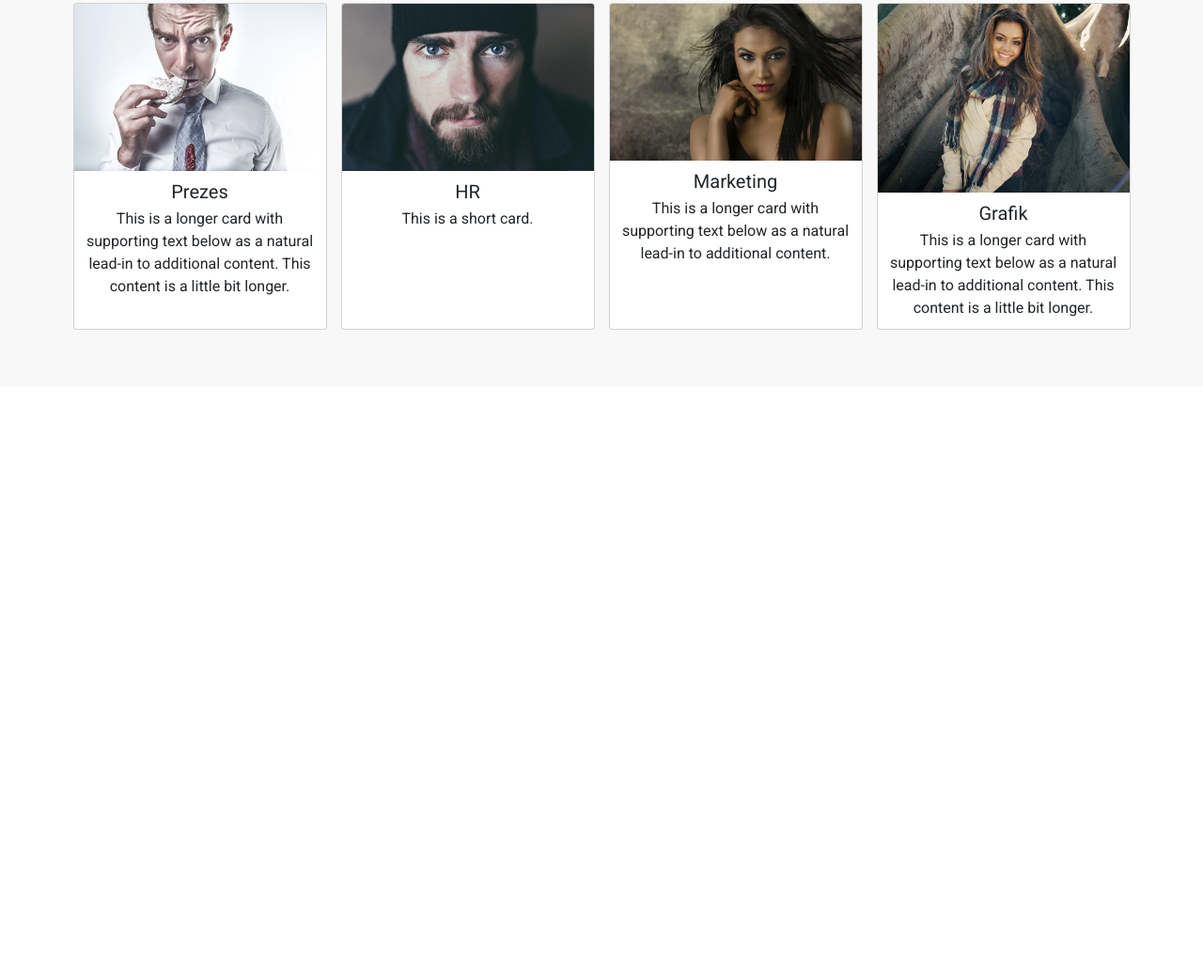
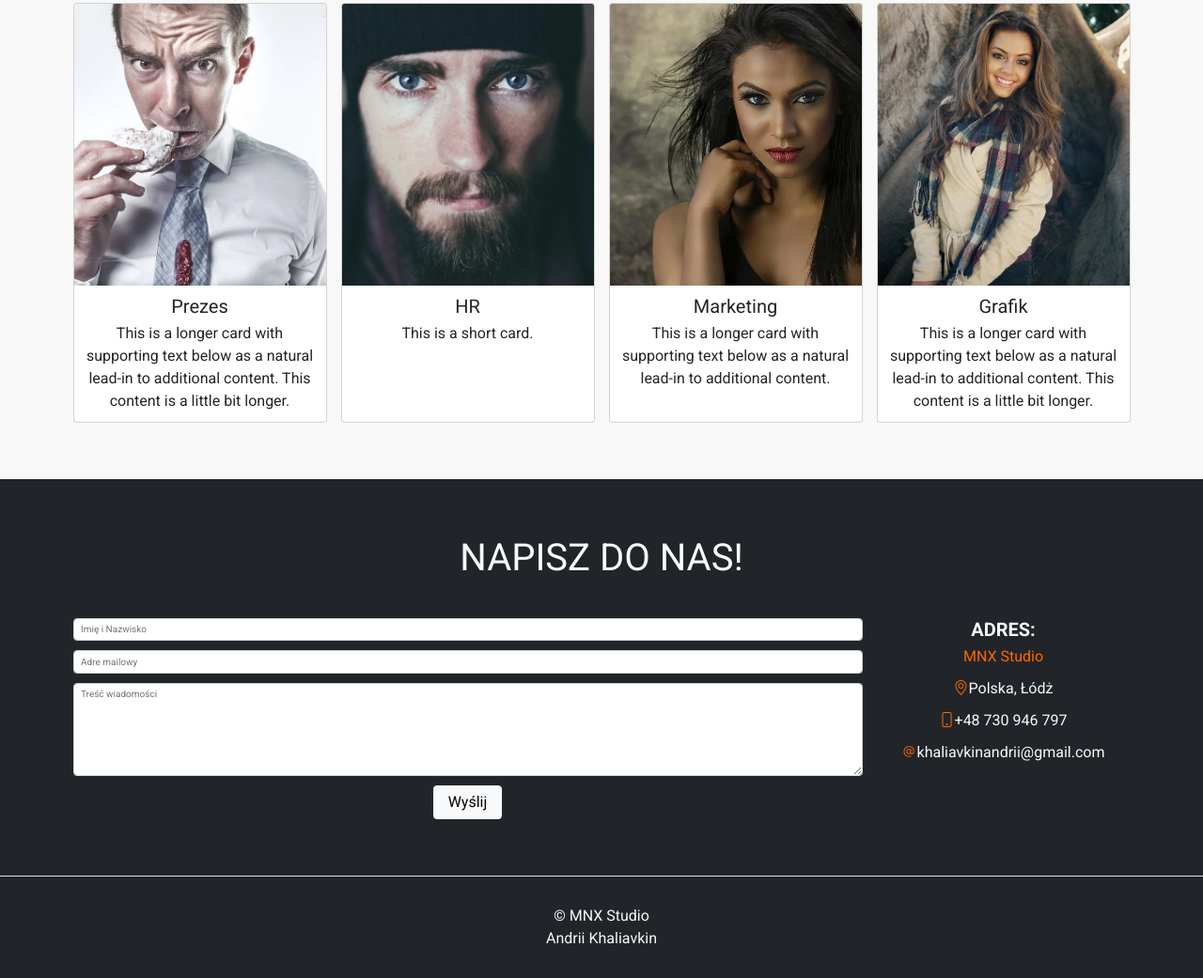
Before and after one commit to andriikhaliavkin/Bootstrap_Training_Udemy, a plain HTML site: page project 1/index.html in a window 1280 px wide. Shown: the part 1525-2566 px from the top of the page at 94% size. Before the commit the page ends 1936 px from the top, so only its background shows below. Drawn offline with nearby package versions, Linux system fonts and the light colour scheme.

Commit message:
project 1 footer + nav fix

```diff
--- a/project 1/css/styles.css
+++ b/project 1/css/styles.css
@@ -9,6 +9,7 @@ html {
 }
 
 body {
+    position: relative;
     font-family: 'Roboto', sans-serif;
     font-size: 1.6rem;
 
@@ -23,6 +24,17 @@ body {
     background-color: rgba(0,0,0,0.8);
     z-index: -1;
 }
+
+[id] {
+    scroll-margin-top: 84px;
+}
+
+@media (min-width: 992px) {
+    [id] {
+        scroll-margin-top: 69px;
+    }
+}
+
 
 .orange-color {
     color: rgb(255, 102, 0);
@@ -92,7 +104,7 @@ body {
     background-color: rgb(248, 248, 248);
 }
 
-.team .card-ig-top {
+.team .card-img-top {
     height: 300px;
     object-fit: cover;
 }
@@ -100,3 +112,15 @@ body {
 .team .card-title {
     font-size: 2rem;
 }
+
+/*contact*/
+
+.contact h3 {
+    font-size: 2rem;
+    font-weight: bold;
+    text-transform: uppercase;
+}
+
+.contact .submit-btn {
+    font-size: 1.6rem;
+}
--- a/project 1/index.html
+++ b/project 1/index.html
@@ -12,9 +12,9 @@
     <link href="https://fonts.googleapis.com/css2?family=Roboto:wght@400;700&display=swap" rel="stylesheet">
     <link rel="stylesheet" href="css/styles.css">
 </head>
-<body>
+<body data-bs-spy="scroll" data-bs-target="navbar-example">
 
-<nav class="navbar navbar-expand-lg bg-light py-4 fixed-top">
+<nav class="navbar navbar-expand-lg bg-light py-4 fixed-top" id=""navbar-example>
     <div class="container">
         <a class="navbar-brand" href="#"><i class="bi bi-camera2 orange-color"></i>MNX Studio</a>
         <button class="navbar-toggler" type="button" data-bs-toggle="collapse" data-bs-target="#navbarNavAltMarkup"
@@ -182,6 +182,43 @@
         </div>
     </section>
 
+    <section id="contact" class="contact bg-dark text-light py-5">
+        <div class="container text-center py-5">
+            <p class="display-3 pb-lg-5 text-uppercase">Napisz do nas!</p>
+            <div class="row">
+                <div class="col-lg-9 my-5 m-lg-0">
+                    <form action="#">
+                        <div class="input-group mb-3">
+                            <input type="text" class="form-control" placeholder="Imię i Nazwisko">
+                        </div>
+                        <div class="input-group mb-3">
+                            <input type="text" class="form-control" placeholder="Adre mailowy">
+                        </div>
+                        <div class="input-group mb-3">
+                            <textarea rows="6" class="form-control" placeholder="Treść wiadomości"></textarea>
+                        </div>
+                        <input type="submit" value="Wyślij" class="btn btn-light px-4 py-2 submit-btn">
+                    </form>
+                </div>
+
+                <div class="col-lg-3 mt-4 m-lg-0 contact-info">
+                    <h3>Adres:</h3>
+                    <p class="orange-color">MNX Studio</p>
+                    <p><i class="bi bi-geo-alt orange-color"></i>Polska, Łódż</p>
+                    <p><i class="bi bi-phone orange-color"></i>+48 730 946 797</p>
+                    <p><i class="bi bi-at orange-color"></i>khaliavkinandrii@gmail.com</p>
+                </div>
+            </div>
+        </div>
+    </section>
+
+    <footer class="bg-dark text-light border-top">
+        <p class="pt-5 mb-0 text-center">&copy; MNX Studio</p>
+        <p class="pb-5 mb-0 text-center">Andrii Khaliavkin</p>
+
+    </footer>
+
+
 </main>
 
 
@@ -189,5 +226,14 @@
 <script src="https://cdn.jsdelivr.net/npm/bootstrap@5.2.1/dist/js/bootstrap.bundle.min.js"
         integrity="sha384-u1OknCvxWvY5kfmNBILK2hRnQC3Pr17a+RTT6rIHI7NnikvbZlHgTPOOmMi466C8"
         crossorigin="anonymous"></script>
+<script>
+    const nav = document.querySelector('.navbar-collapse')
+
+    document.addEventListener('click', () => {
+      if (nav.classList.contains('show')) {
+        nav.classList.remove('show')
+      }
+    })
+  </script>
 </body>
 </html>
```
